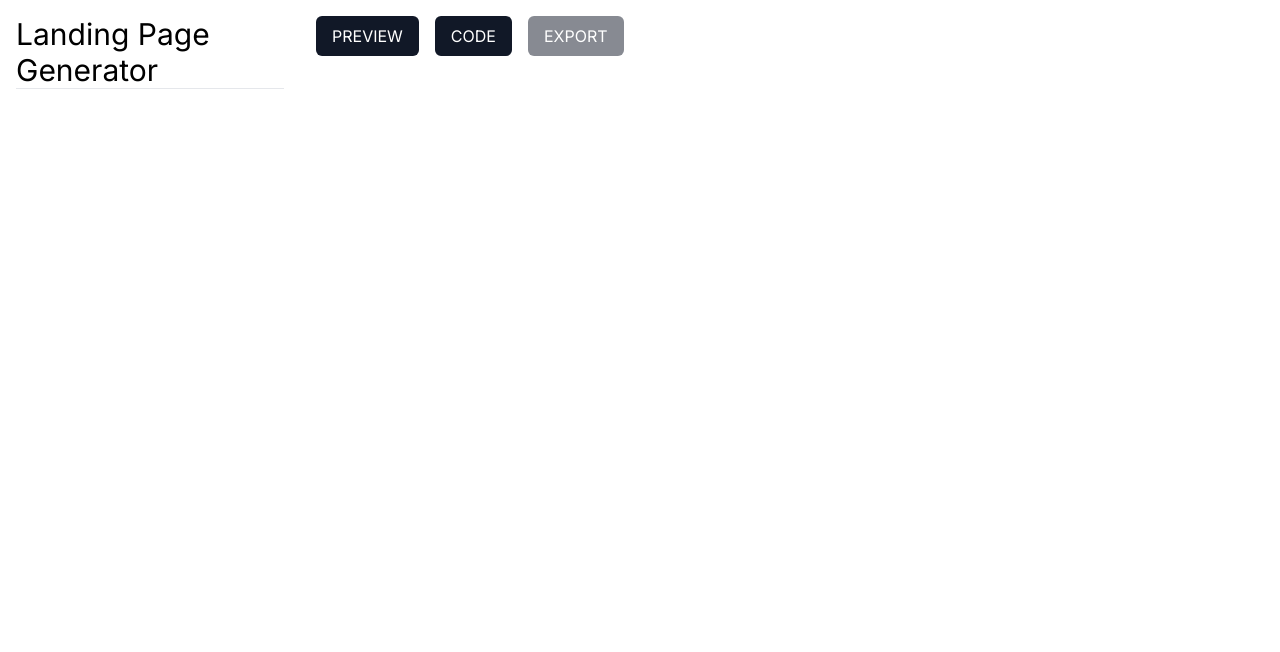
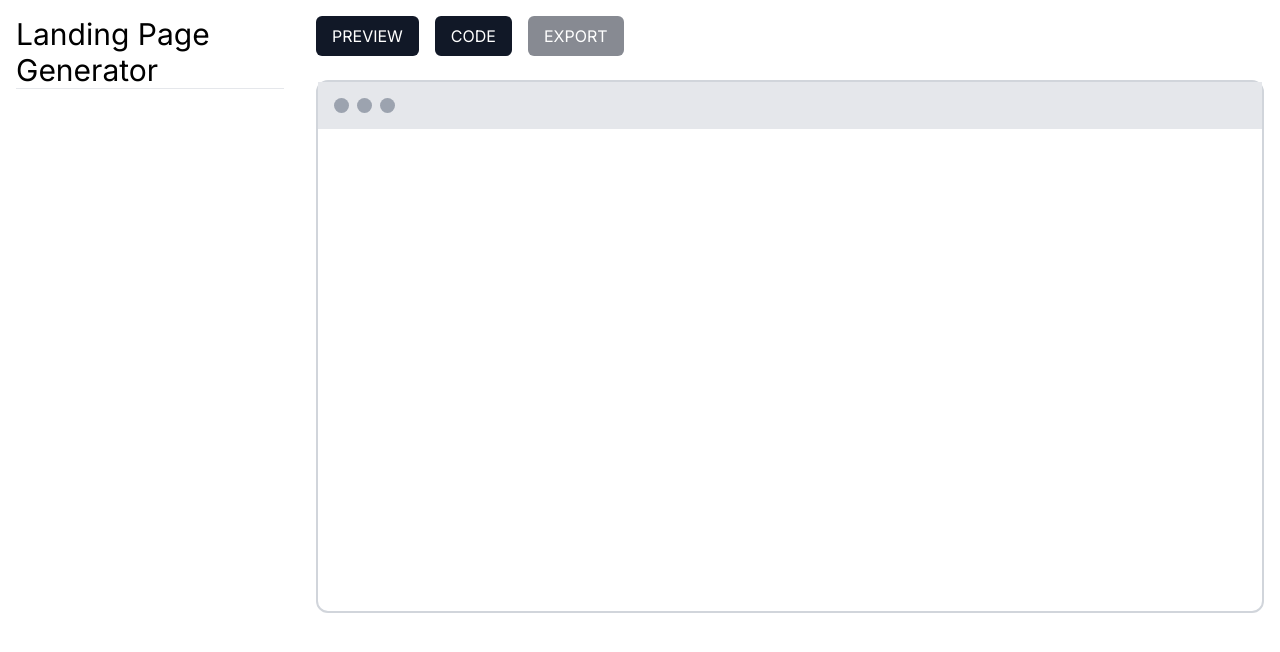
Before and after one commit to g-susvs/landing_page-generator, a Next.js app: page /create in a window 1280 px wide. Shown: the top 652 px of the page. Built offline with nearby package versions, Linux system fonts and the light colour scheme; no server answers.

Commit message:
fix error

```diff
--- a/src/components/initial/DescriptionLandingForm.tsx
+++ b/src/components/initial/DescriptionLandingForm.tsx
@@ -26,6 +26,7 @@ export const DescriptionLandingForm = () => {
         template_option: templateOption,
         prompt,
       }
+      console.log(body)
 
       const resp = await fetch('http://localhost:3001/dom/custom', {
         method: 'POST',
--- a/src/components/initial/SelectTemplate.tsx
+++ b/src/components/initial/SelectTemplate.tsx
@@ -12,8 +12,6 @@ export const SelectTemplate = () => {
 
   const onSetTemplate = async (option: number) => {
     setTemplateOption(option);
-
-    router.push("/create");
   };
 
   return (
--- a/src/components/main-content/EditorCodeView.tsx
+++ b/src/components/main-content/EditorCodeView.tsx
@@ -2,7 +2,7 @@
 
 import { useGeneratePageStore } from "@/store";
 import { Editor } from "@monaco-editor/react";
-import { useEffect, useState } from "react";
+import { useEffect } from "react";
 export const EditorCodeView = () => {
   const html = useGeneratePageStore((state) => state.html);
   const setEditedTemplate = useGeneratePageStore((state) => state.setEditedTemplate);
@@ -12,7 +12,8 @@ export const EditorCodeView = () => {
   }, [])
 
   return (
-    <div className="">
+    <section className="w-full">
+
       <br />
       <Editor
         className="w-[800px] h-[80vh]"
@@ -22,6 +23,6 @@ export const EditorCodeView = () => {
         options={{minimap:{enabled: false}}}
         onChange={(value) => setEditedTemplate(value!)}
       />
-    </div>
+    </section>
   );
 };
--- /dev/null
+++ b/src/components/main-content/LandingInterfaceView.tsx
@@ -0,0 +1,20 @@
+import { useGeneratePageStore } from "@/store";
+
+export const LandingInterfaceView = () => {
+  const html = useGeneratePageStore((state) => state.html);
+
+  return (
+    <section>
+      <div className="w-full h-full border-2 rounded-xl border-gray-300 aspect-video">
+        <div className="bg-gray-200 p-4">
+          <div className="flex gap-2">
+            <div className="w-[15px] h-[15px] rounded-full bg-gray-400"></div>
+            <div className="w-[15px] h-[15px] rounded-full bg-gray-400"></div>
+            <div className="w-[15px] h-[15px] rounded-full bg-gray-400"></div>
+          </div>
+        </div>
+        <iframe srcDoc={html} className="w-full h-full" />
+      </div>
+    </section>
+  );
+};
--- a/src/components/main-content/MainContent.tsx
+++ b/src/components/main-content/MainContent.tsx
@@ -1,13 +1,13 @@
 "use client";
 import { useEffect } from "react";
-import { useGeneratePageStore ,useUiStore } from "@/store";
+import { useGeneratePageStore, useUiStore } from "@/store";
 import { EditorCodeView, TopMenu } from ".";
+import { LandingInterfaceView } from "./LandingInterfaceView";
 
 export const MainContent = () => {
-  const html = useGeneratePageStore((state) => state.html)
-  const isLoading = useGeneratePageStore((state) => state.loading)
-  const setPageHtml = useGeneratePageStore((state) => state.setPageHtml)
-  const showPreview = useUiStore((state) => state.showPreview)
+  const isLoading = useGeneratePageStore((state) => state.loading);
+  const setPageHtml = useGeneratePageStore((state) => state.setPageHtml);
+  const showPreview = useUiStore((state) => state.showPreview);
 
   useEffect(() => {
     fetch("http://localhost:3001/dom/exist")
@@ -21,24 +21,12 @@ export const MainContent = () => {
 
   return (
     <main className="p-4">
-        <TopMenu/>
+      <TopMenu />
       <br />
       {isLoading ? (
         <h2 className="text-3xl">...Cargando</h2>
       ) : (
-        <div>
-          {showPreview ? (
-            <section>
-              <div className="w-full h-full aspect-video">
-                <iframe srcDoc={html} className="w-full h-full" />
-              </div>
-            </section>
-          ) : (
-            <section className="w-full">
-              <EditorCodeView/>
-            </section>
-          )}
-        </div>
+        <div>{showPreview ? <LandingInterfaceView /> : <EditorCodeView />}</div>
       )}
     </main>
   );
```
